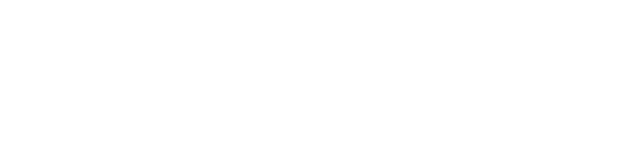
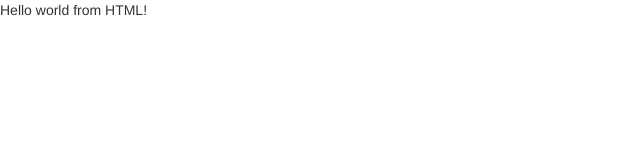
Before and after one commit to ivanicspeter92/AngularJSLearning, a plain HTML site: page CodeSchool-AngularJS-Course/index.html in a window 1280 px wide. Shown: the whole page, without its empty margins (0-640 px from the left). Drawn offline with Linux system fonts and the light colour scheme.

Commit message:
Added "Hello world from HTML" to index

```diff
--- a/CodeSchool-AngularJS-Course/index.html
+++ b/CodeSchool-AngularJS-Course/index.html
@@ -5,5 +5,8 @@
 	</head>
 	<body>
 		<script type="text/javascript" scr="js/angular.min.js"></script>
+		<p>
+			Hello world from HTML!
+		</p>
 	</body>
 </html>
```
